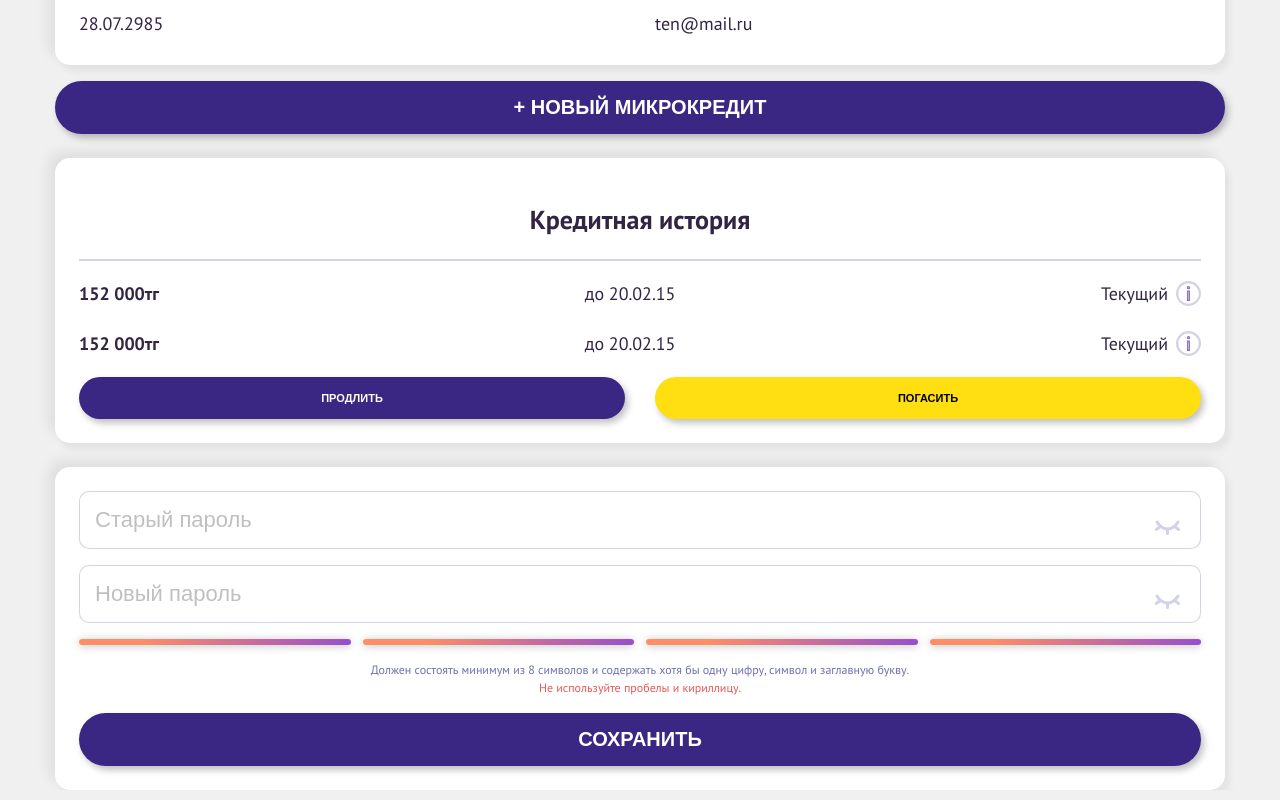
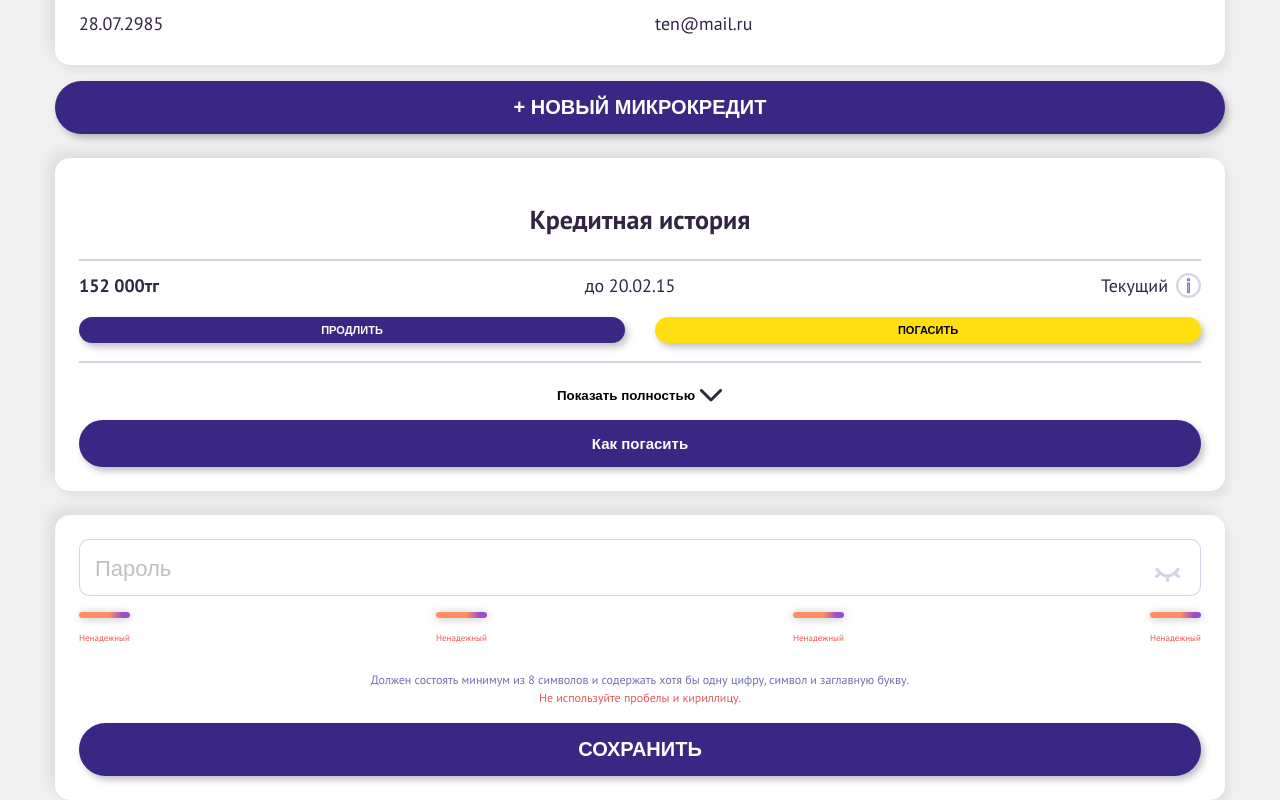
Before and after one commit to nmibragimov7/aqsha-ber, a Nuxt app: page /lc in a window 1280 px wide. Shown: the part 720-1520 px from the top of the page. Built offline with nearby package versions, Linux system fonts and the light colour scheme.

Commit message:
refactor: add styles

```diff
--- a/components/base/BaseButton/BaseButton.vue
+++ b/components/base/BaseButton/BaseButton.vue
@@ -1,6 +1,6 @@
 <template>
   <div :style='{width: width + "%"}'>
-    <button :class="['button', classes]"
+    <button :class="['button', classes,{normal}]"
             :style="{color:color,backgroundColor:bg}"
             :disabled='disabled || isLoading'
             v-on="$listeners">
@@ -36,6 +36,10 @@ export default {
     bg: {
       type: String,
       default: ""
+    },
+    normal:{
+      type: Boolean,
+      default: false
     }
   }
 }
@@ -61,5 +65,9 @@ export default {
   &:active {
     outline: none;
   }
+  &.normal{
+    font-size: 15px;
+    text-transform: none;
+  }
 }
 </style>
--- a/components/base/BaseInput/BaseInput.vue
+++ b/components/base/BaseInput/BaseInput.vue
@@ -1,7 +1,7 @@
 <template>
   <div :class="['input__wrap', `${wrapClasses}`]">
     <label>
-      <span class='input__label' v-if='label'>{{ label }}</span>
+      <span v-if='label' class='input__label'>{{ label }}</span>
       <input
         v-mask='mask'
         :type='visibility'
@@ -16,10 +16,15 @@
            class='input__icon'
            :src='require(`@/assets/images/${icon}.svg`)' />
       <img v-if='type === "password"'
-           @click='passwordHandler'
+           draggable="false"
            class='input__password'
            :class='[{ "input__password--hidden": visibility === "password" }]'
-           :src='visibility !== "password" ? require(`@/assets/images/shown.svg`) : require(`@/assets/images/hidden.svg`)' />
+           :src='visibility !== "password" ? require(`@/assets/images/shown.svg`) : require(`@/assets/images/hidden.svg`)'
+           @mousedown='passwordHandler("text")'
+           @mouseup="passwordHandler('password')"
+           @mouseleave="passwordHandler('password')"
+           @touchstart="passwordHandler('text')"
+           @touchcancel="passwordHandler('password')" />
     </label>
   </div>
 </template>
@@ -76,8 +81,10 @@ export default {
     }
   },
   methods: {
-    passwordHandler() {
-      this.visibility === 'text' ? this.visibility = 'password' : this.visibility = 'text'
+    passwordHandler(type) {
+      console.log('kek')
+      this.visibility = type
+      // this.visibility === 'text' ? this.visibility = 'password' : this.visibility = 'text'
     }
   }
 }
@@ -102,7 +109,6 @@ export default {
     color: #FFF !important;
   }
 }
-
 .footer__input {
   border: 0 !important;
   border-radius: 0px !important;
@@ -173,4 +179,11 @@ export default {
     }
   }
 }
+.change__password{
+  &__input{
+    color: #afafc0 !important;
+    font-size: 26px !important;
+    padding: 12px 60px 12px 15px;
+  }
+}
 </style>
--- a/components/common/CreditHistory/CreditHistory.vue
+++ b/components/common/CreditHistory/CreditHistory.vue
@@ -2,42 +2,24 @@
   <div class="profile__block p-4 mt-4">
     <h2 class="history__title text-center">Кредитная история</h2>
     <div class="history__line"/>
-    <div class="history__content">
-      <div class="d-flex my-3 align-items-center justify-content-between">
-        <div class="mr-2"><b>152 000тг</b></div>
-        <div class="mr-2"><span>до 20.02.15</span></div>
-        <div>
-          <div class="d-flex align-items-center">
-            <p class="my-0 mr-2">Текущий</p>
-            <div class="d-flex history__info-img">
-              <img src="/svg/info__ic.svg" alt="" class="w-100">
-            </div>
-          </div>
-        </div>
-      </div>
-      <div class="d-flex my-3 align-items-center justify-content-between">
-        <div class="mr-2"><b>152 000тг</b></div>
-        <div class="mr-2"><span>до 20.02.15</span></div>
-        <div>
-          <div class="d-flex align-items-center">
-            <p class="my-0 mr-2">Текущий</p>
-            <div class="d-flex history__info-img">
-              <img src="/svg/info__ic.svg" alt="" class="w-100">
-            </div>
-          </div>
-        </div>
-      </div>
-      <div class='row'>
-        <div class='col-6'>
-          <BaseButton classes='profile__button profile__button--blue'>продлить</BaseButton>
-        </div>
-        <div class='col-6'>
-          <BaseButton classes='profile__button'>погасить</BaseButton>
-        </div>
-      </div>
+    <HistoryCard/>
+    <div class="d-flex flex-column align-items-center mt-4">
+      <button class="history__show-more d-inline-flex align-items-center">Показать полностью
+        <img class="ml-1" src="@/assets/images/arrow.svg" alt="">
+      </button>
+      <BaseButton bg="#3A2784" color="#fff" classes="mt-3" normal>Как погасить</BaseButton>
     </div>
   </div>
 </template>
+<script>
+import HistoryCard from "@/components/common/CreditHistory/HistoryCard.vue"
+
+export default {
+  components: {
+    HistoryCard
+  }
+}
+</script>
 <style lang="scss">
 .history {
   &__line {
@@ -55,9 +37,18 @@
       min-width: 25px;
     }
   }
-  &__content{
-    @media screen and (max-width:375px) {
-        font-size: 14px;
+  &__show-more{
+    background: none;
+    border:none;
+    font-weight: 600;
+    cursor: pointer;
+    &:focus{
+      outline: none;
+    }
+  }
+  &__content {
+    @media screen and (max-width: 375px) {
+      font-size: 14px;
     }
   }
 }
@@ -66,6 +57,8 @@
 
   &__button {
     font-size: 11px !important;
+    padding-top: 7px !important;
+    padding-bottom: 7px !important;
 
     &--blue {
       background: #3A2784 !important;
--- /dev/null
+++ b/components/common/CreditHistory/HistoryCard.vue
@@ -0,0 +1,25 @@
+<template>
+  <div class="history__content">
+    <div class="d-flex my-2 align-items-center justify-content-between">
+      <div class="mr-2"><b>152 000тг</b></div>
+      <div class="mr-2"><span>до 20.02.15</span></div>
+      <div>
+        <div class="d-flex align-items-center">
+          <p class="my-0 mr-2">Текущий</p>
+          <div class="d-flex history__info-img">
+            <img src="/svg/info__ic.svg" alt="" class="w-100">
+          </div>
+        </div>
+      </div>
+    </div>
+    <div class='row'>
+      <div class='col-6'>
+        <BaseButton classes='profile__button profile__button--blue'>продлить</BaseButton>
+      </div>
+      <div class='col-6'>
+        <BaseButton classes='profile__button'>погасить</BaseButton>
+      </div>
+    </div>
+    <div class="history__line mt-3"/>
+  </div>
+</template>
--- a/pages/documents.vue
+++ b/pages/documents.vue
@@ -4,14 +4,16 @@
     <div class="container page__wrap">
       <div class="page__body px-4">
         <h1 class="text-center page__title mb-4">Документы</h1>
-        <ul class="page__list p-4 mb-4">
-          <li class="mb-4 py-1">Правила предоставления микрокредитов</li>
-          <li class="mb-4 py-1">Политика обработки данных</li>
-          <li class="mb-4 py-1">Политика информационной безопасности</li>
-          <li class="mb-4 py-1">Лицензия</li>
-          <li class="mb-4 py-1">Договор о предоставлении микрокредита</li>
-          <li class="mb-1 py-1">Реквизиты ТОО МФО «Взаймы»</li>
-        </ul>
+        <div class="bg-white p-3 page__content mb-4">
+          <ul class="page__list p-0 m-0">
+            <li class="py-1">Правила предоставления микрокредитов</li>
+            <li class="py-1">Политика обработки данных</li>
+            <li class="py-1">Политика информационной безопасности</li>
+            <li class="py-1">Лицензия</li>
+            <li class="py-1">Договор о предоставлении микрокредита</li>
+            <li class="py-1">Реквизиты ТОО МФО «Взаймы»</li>
+          </ul>
+        </div>
         <BaseButton @click="goToMain" bg="#3A2784" color="#fff">
           На главную
         </BaseButton>
@@ -54,13 +56,13 @@ export default {
     font-size: 24px;
     font-weight: 500;
   }
-
+  &__content{
+    border-radius: 15px;
+    box-shadow: 5px 7px 6px rgba(0, 0, 0, 0.05), -7px -7px 13px rgba(0, 0, 0, 0.07);
+    color: #322443;
+  }
   &__list {
-    background: #fff;
     list-style: none;
-    border-radius: 15px;
-    color: #322443;
-    box-shadow: 5px 7px 6px rgba(0, 0, 0, 0.05), -7px -7px 13px rgba(0, 0, 0, 0.07);
 
     & > li {
       text-decoration: underline;
--- a/pages/lc/index.vue
+++ b/pages/lc/index.vue
@@ -40,14 +40,19 @@
       <div class='profile__block p-4 mt-4'>
         <BaseInput v-model='password'
                    class='mb-3'
+                   classes="change__password"
                    type='password'
-                   placeholder='Старый пароль' />
-        <BaseInput v-model='newPassword'
+                   :placeholder='isPassExist ? "Старый пароль": "Пароль"' />
+        <BaseInput v-if="isPassExist" v-model='newPassword'
                    class='mb-3'
                    type='password'
+                   classes="change__password"
                    placeholder='Новый пароль' />
         <div class='d-flex justify-content-between mb-3'>
-          <div v-for='num in 4' :key='num' class='profile__level'></div>
+          <div v-for='num in 4' :key='num' :class="{'mr-2':num <4}">
+            <div class='profile__level'/>
+            <span class="profile__level-hint">Ненадежный</span>
+          </div>
         </div>
         <p class='m-0 mb-3 text-center profile__description'>
           Должен состоять минимум из 8 символов и содержать
@@ -71,7 +76,8 @@ export default {
   data() {
     return {
       password: null,
-      newPassword: null
+      newPassword: null,
+      isPassExist:false
     }
   }
 }
@@ -112,14 +118,24 @@ export default {
 
   &__level {
     background: linear-gradient(89.77deg, #FF8D65 23.04%, #974ECD 99.94%);
-    box-shadow: 0px 1px 8px rgba(0, 0, 0, 0.25);
+    box-shadow: 0 1px 8px rgba(0, 0, 0, 0.25);
     border-radius: 5px;
     height: 6px;
-    margin-right: 12px;
-    width: 25%;
-
-    &:last-child {
-      margin-right: 0;
+    &:nth-child(1){
+      background: linear-gradient(90.12deg, #FF8D65 60%, #974ECD 85.86%);
+    }
+    &:nth-child(2){
+      background: linear-gradient(90.12deg, #FF8D65 30%, #974ECD 85.86%);
+    }
+    &:nth-of-type(3){
+      background: linear-gradient(90.12deg, #FF8D65 5%, #974ECD 85.86%);
+    }
+    &:nth-of-type(4){
+      background: linear-gradient(90.12deg, #FF8D65 0%, #974ECD 85.86%);
+    }
+    &-hint{
+      font-size:9px;
+      color: #EB5757;
     }
   }
 
```
